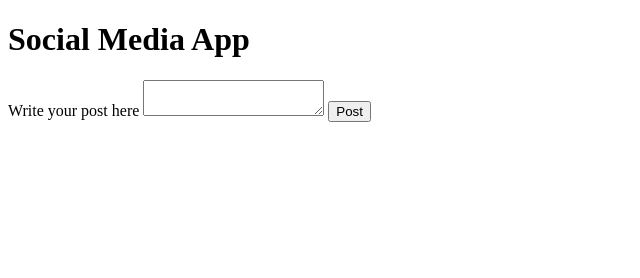
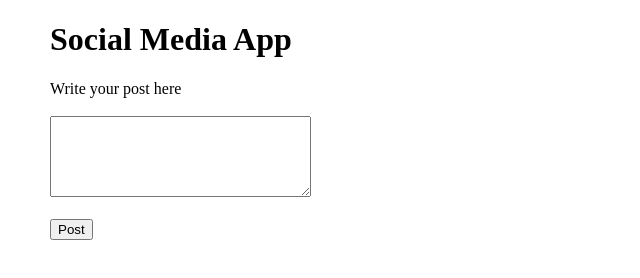
Before and after one commit to jhampox/task-app, a plain HTML site: page index.html in a window 1280 px wide. Shown: the whole page, without its empty margins (0-640 px from the left). Drawn offline with Linux system fonts and the light colour scheme.

```diff
--- a/index.html
+++ b/index.html
@@ -12,7 +12,9 @@
         <div class="left">
             <form action="" id="form">
                 <label for="">Write your post here</label>
-                <textarea name="" id="input"></textarea>
+                <br><br>
+                <textarea name="" id="input" cols="30" rows="5"></textarea>
+                <br><br>
                 <button type="submit">Post</button>
             </form>
         </div>
--- a/style.css
+++ b/style.css
@@ -0,0 +1,3 @@
+body{
+    margin: 0 50px;
+}
```
